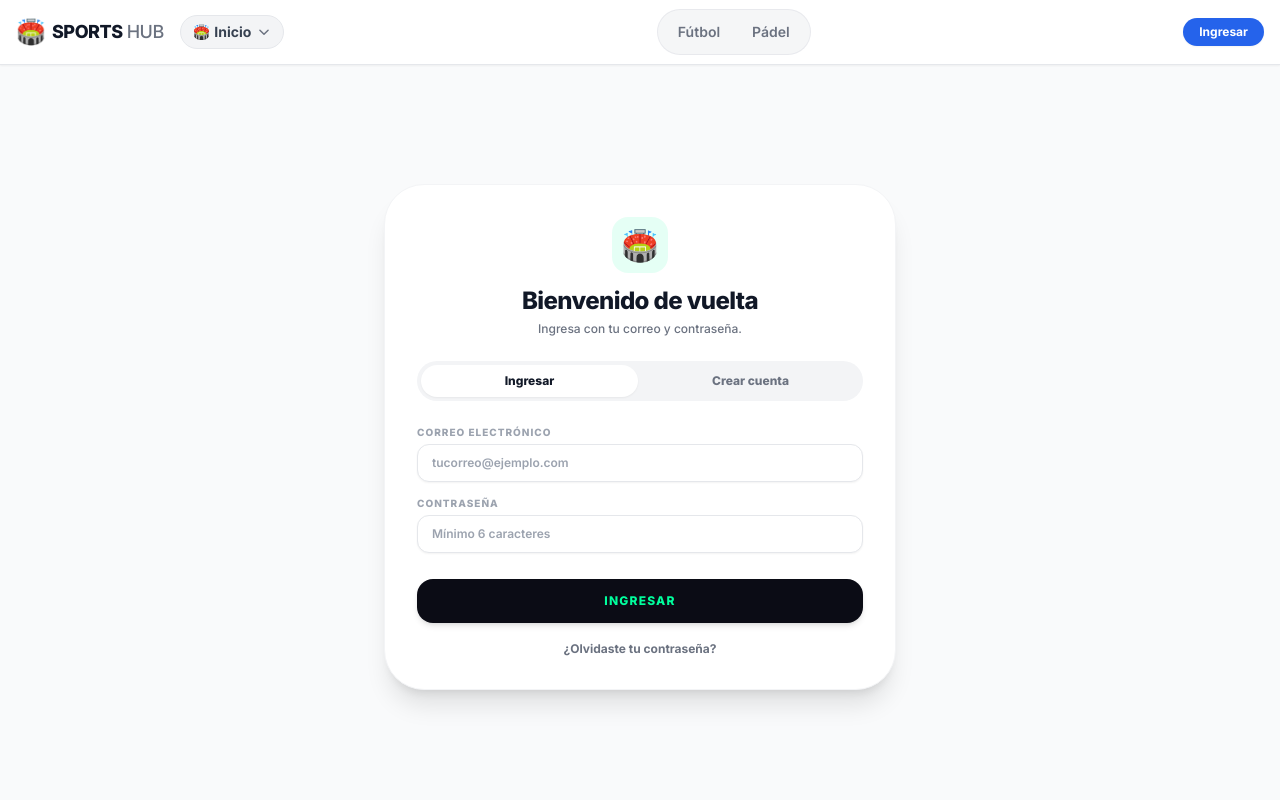
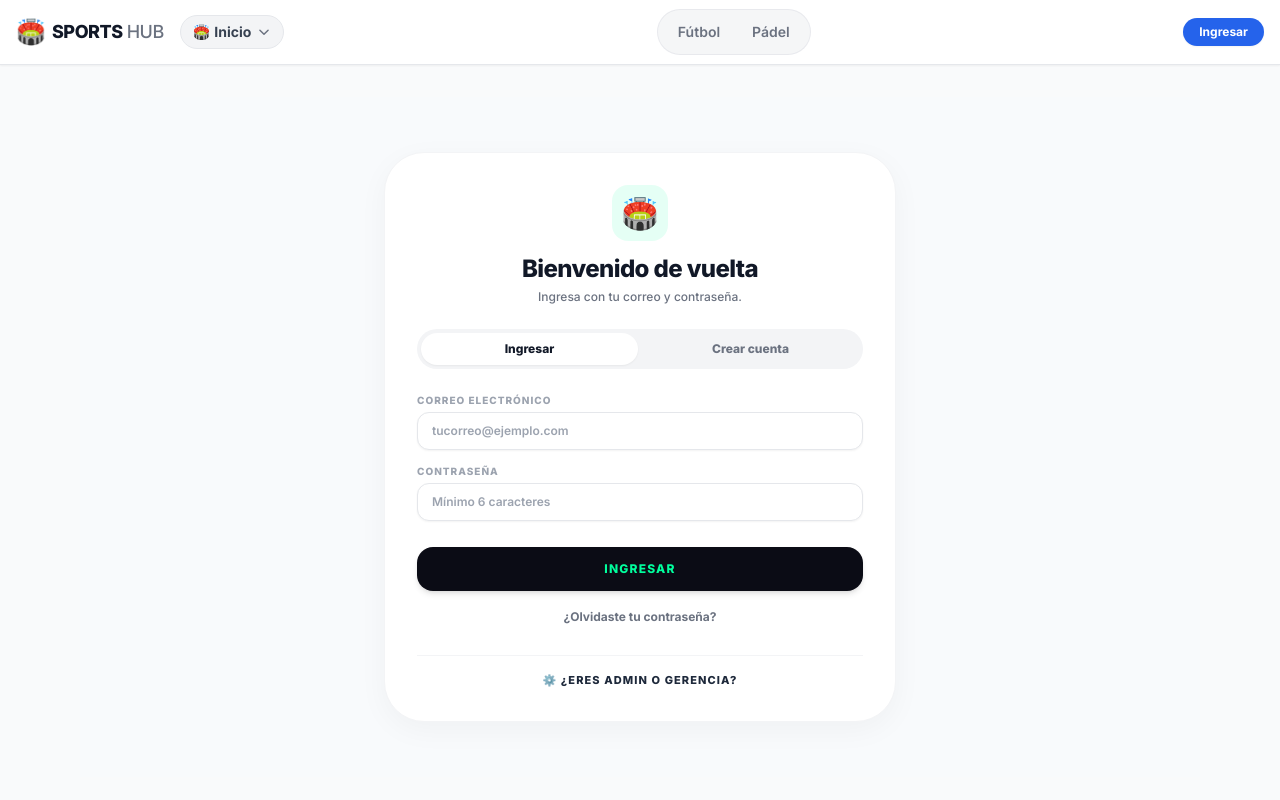
Before and after one commit to pietrovp/SPORTS-HUB, a Next.js app in the folder futbol-app/futbol-app/: page /login in a window 1280 px wide. Shown: the top 800 px of the page. Built offline with nearby package versions, Linux system fonts and the light colour scheme.

Commit message:
Update page.js

```diff
--- a/futbol-app/futbol-app/app/login/page.js
+++ b/futbol-app/futbol-app/app/login/page.js
@@ -39,6 +39,9 @@ function Login() {
   const router = useRouter();
   const searchParams = useSearchParams();
   const [modo, setModo] = useState(searchParams.get("modo") === "registro" ? "registro" : "ingreso");
+
+  // NUEVO ESTADO PARA MODO ADMIN
+  const [modoAdmin, setModoAdmin] = useState(false);
 
   const [form, setForm] = useState({
     nombre: "",
@@ -189,7 +192,7 @@ function Login() {
       return;
     }
 
-    // INGRESO
+    // INGRESO (Jugador o Admin)
     setCargando(true);
     mostrarMensaje("");
 
@@ -204,7 +207,13 @@ function Login() {
       mostrarMensaje(error.message, "error");
     } else {
       mostrarMensaje("Ingresaste correctamente.", "ok");
-      router.push("/");
+
+      // Si está en modo admin, mandarlo al panel, sino a la vista de jugador normal.
+      if (modoAdmin) {
+        router.push("/padel/admin/recepcion");
+      } else {
+        router.push("/"); // O la ruta de dashboard de jugador
+      }
       router.refresh();
     }
   }
@@ -222,23 +231,32 @@ function Login() {
   const ciudadesDisponibles = CIUDADES_POR_PAIS[form.nacionalidad] || ["Otra"];
 
   return (
-    <div className="min-h-[85vh] flex items-center justify-center px-4 py-8">
-      <div className="w-full max-w-lg bg-white rounded-[2.5rem] shadow-xl border border-gray-100 p-6 md:p-8 flex flex-col gap-6">
+    <div className="min-h-[85vh] flex items-center justify-center px-4 py-8 bg-slate-50">
+      <div className="w-full max-w-lg bg-white rounded-[2.5rem] shadow-[0_8px_30px_rgb(0,0,0,0.04)] border border-gray-100 p-6 md:p-8 flex flex-col gap-6 relative overflow-hidden">
+
+        {/* LINEA VERDE DE ADMIN (SOLO VISIBLE EN MODO ADMIN) */}
+        {modoAdmin && (
+          <div className="absolute top-0 left-0 right-0 h-1.5 bg-[#00FF9D]"></div>
+        )}
 
         {/* ENCABEZADO */}
         <div className="text-center">
-          <div className="w-14 h-14 mx-auto rounded-2xl bg-[#00FF9D]/10 flex items-center justify-center text-3xl mb-3">
-            🏟️
+          <div className={`w-14 h-14 mx-auto rounded-2xl flex items-center justify-center text-3xl mb-3 ${modoAdmin ? 'bg-slate-900' : 'bg-[#00FF9D]/10'}`}>
+            {modoAdmin ? '🏢' : '🏟️'}
           </div>
           <h1 className="text-2xl font-black text-gray-900 tracking-tight">
-            {modo === "registro"
+            {modoAdmin
+              ? "Acceso Administrativo"
+              : modo === "registro"
                 ? "Crea tu cuenta"
                 : modo === "ingreso"
                   ? "Bienvenido de vuelta"
                   : "Recupera tu contraseña"}
           </h1>
           <p className="text-xs text-gray-500 font-medium mt-1">
-            {modo === "registro"
+            {modoAdmin
+              ? "Panel exclusivo para Recepción y Gerencia."
+              : modo === "registro"
                 ? "Una sola cuenta para fútbol, pádel y tus estadísticas."
                 : modo === "ingreso"
                   ? "Ingresa con tu correo y contraseña."
@@ -246,8 +264,8 @@ function Login() {
           </p>
         </div>
 
-        {/* SELECTOR MODO */}
-        {modo !== "recuperar" && (
+        {/* SELECTOR MODO (OCULTO EN MODO ADMIN Y RECUPERAR) */}
+        {!modoAdmin && modo !== "recuperar" && (
           <div className="grid grid-cols-2 gap-1 bg-gray-100 rounded-full p-1">
             <button
               type="button"
@@ -282,7 +300,7 @@ function Login() {
 
         {/* FORMULARIO */}
         <div className="flex flex-col gap-3.5">
-          {modo === "registro" && (
+          {modo === "registro" && !modoAdmin && (
             <>
               {/* NOMBRES Y APELLIDOS */}
               <div className="grid grid-cols-2 gap-3">
@@ -310,7 +328,7 @@ function Login() {
                 </div>
               </div>
 
-              {/* PAÍS Y CIUDAD (DROPDOWN INTEGRADO) */}
+              {/* PAÍS Y CIUDAD */}
               <div className="grid grid-cols-2 gap-3">
                 <div className="flex flex-col gap-1">
                   <label className="text-[10px] font-extrabold text-gray-400 uppercase tracking-widest">
@@ -334,7 +352,7 @@ function Login() {
 
                 <div className="flex flex-col gap-1">
                   <label className="text-[10px] font-extrabold text-gray-400 uppercase tracking-widest">
-                    Ciudad (Ranking)
+                    Ciudad
                   </label>
                   <select
                     className={inputClass}
@@ -350,7 +368,7 @@ function Login() {
                 </div>
               </div>
 
-              {/* CAMPO DE TEXTO SI ELIGE "OTRA" CIUDAD */}
+              {/* CAMPO TEXTO SI ELIGE OTRA CIUDAD */}
               {form.ciudad === "Otra" && (
                 <div className="flex flex-col gap-1">
                   <label className="text-[10px] font-extrabold text-gray-400 uppercase tracking-widest">
@@ -358,7 +376,7 @@ function Login() {
                   </label>
                   <input
                     className={inputClass}
-                    placeholder="Ej. Barinas, San Cristóbal..."
+                    placeholder="Ej. Barinas..."
                     value={form.ciudadPersonalizada}
                     onChange={(e) => actualizar("ciudadPersonalizada", e.target.value)}
                   />
@@ -395,7 +413,7 @@ function Login() {
                 </div>
               </div>
 
-              {/* TELÉFONO (UNIFICADO Y CORREGIDO SIN DESBORDAMIENTO) */}
+              {/* TELÉFONO */}
               <div className="flex flex-col gap-1">
                 <label className="text-[10px] font-extrabold text-gray-400 uppercase tracking-widest">
                   Teléfono
@@ -427,7 +445,7 @@ function Login() {
             </>
           )}
 
-          {/* CORREO */}
+          {/* CORREO (SIEMPRE VISIBLE) */}
           <div className="flex flex-col gap-1">
             <label className="text-[10px] font-extrabold text-gray-400 uppercase tracking-widest">
               Correo Electrónico
@@ -457,8 +475,8 @@ function Login() {
             </div>
           )}
 
-          {/* CONFIRMAR CONTRASEÑA */}
-          {modo === "registro" && (
+          {/* CONFIRMAR CONTRASEÑA (SOLO REGISTRO Y NO ADMIN) */}
+          {modo === "registro" && !modoAdmin && (
             <div className="flex flex-col gap-1">
               <label className="text-[10px] font-extrabold text-gray-400 uppercase tracking-widest">
                 Confirmar contraseña
@@ -474,21 +492,23 @@ function Login() {
                 value={form.claveConfirm}
                 onChange={(e) => actualizar("claveConfirm", e.target.value)}
               />
-              {form.claveConfirm && form.clave !== form.claveConfirm && (
-                <p className="text-[10px] text-rose-500 font-bold mt-0.5">
-                  Las contraseñas no coinciden.
-                </p>
-              )}
             </div>
           )}
 
+          {/* BOTÓN PRINCIPAL */}
           <button
             disabled={cargando}
             onClick={enviar}
-            className="mt-3 bg-[#0B0C15] text-[#00FF9D] rounded-2xl py-3.5 text-xs font-black uppercase tracking-widest hover:bg-slate-900 active:scale-[0.98] transition-all disabled:opacity-60 shadow-md"
+            className={`mt-3 rounded-2xl py-3.5 text-xs font-black uppercase tracking-widest shadow-md transition-all disabled:opacity-60 ${
+              modoAdmin
+                ? "bg-slate-900 text-[#00FF9D] hover:bg-slate-800"
+                : "bg-[#0B0C15] text-[#00FF9D] hover:bg-slate-900"
+            }`}
           >
             {cargando
               ? "Un momento..."
+              : modoAdmin
+                ? "Acceder al Panel"
                 : modo === "registro"
                   ? "Crear cuenta"
                   : modo === "ingreso"
@@ -496,7 +516,7 @@ function Login() {
                     : "Enviar correo de recuperación"}
           </button>
 
-          {modo === "ingreso" && (
+          {modo === "ingreso" && !modoAdmin && (
             <button
               onClick={() => {
                 setModo("recuperar");
@@ -519,6 +539,21 @@ function Login() {
               Volver al inicio de sesión
             </button>
           )}
+
+          {/* ⚡ BOTON: ¿ERES ADMIN O GERENCIA? ⚡ */}
+          <div className="mt-4 pt-4 border-t border-gray-100 flex justify-center">
+            <button
+              onClick={() => {
+                setModoAdmin(!modoAdmin);
+                setModo("ingreso"); // Forzamos ir a modo ingreso al cambiar
+                mostrarMensaje("");
+              }}
+              className="text-[11px] font-black text-slate-800 hover:text-emerald-600 transition-colors uppercase tracking-widest"
+            >
+              {modoAdmin ? "← Volver a acceso de Jugadores" : "⚙️ ¿Eres Admin o Gerencia?"}
+            </button>
+          </div>
+
         </div>
 
         {mensaje && (
```
Lines whose indentation alone changed are shown as unchanged.
